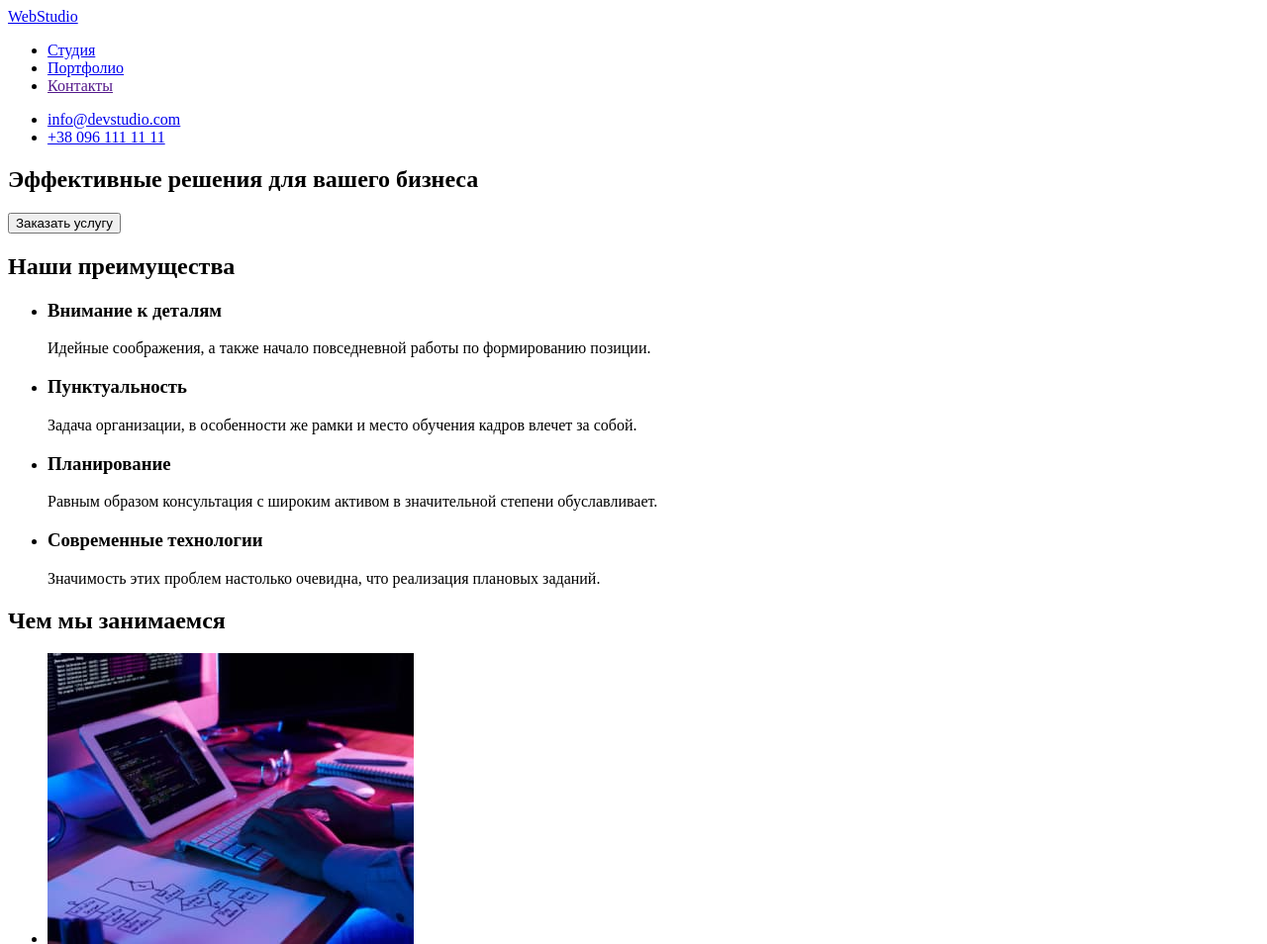
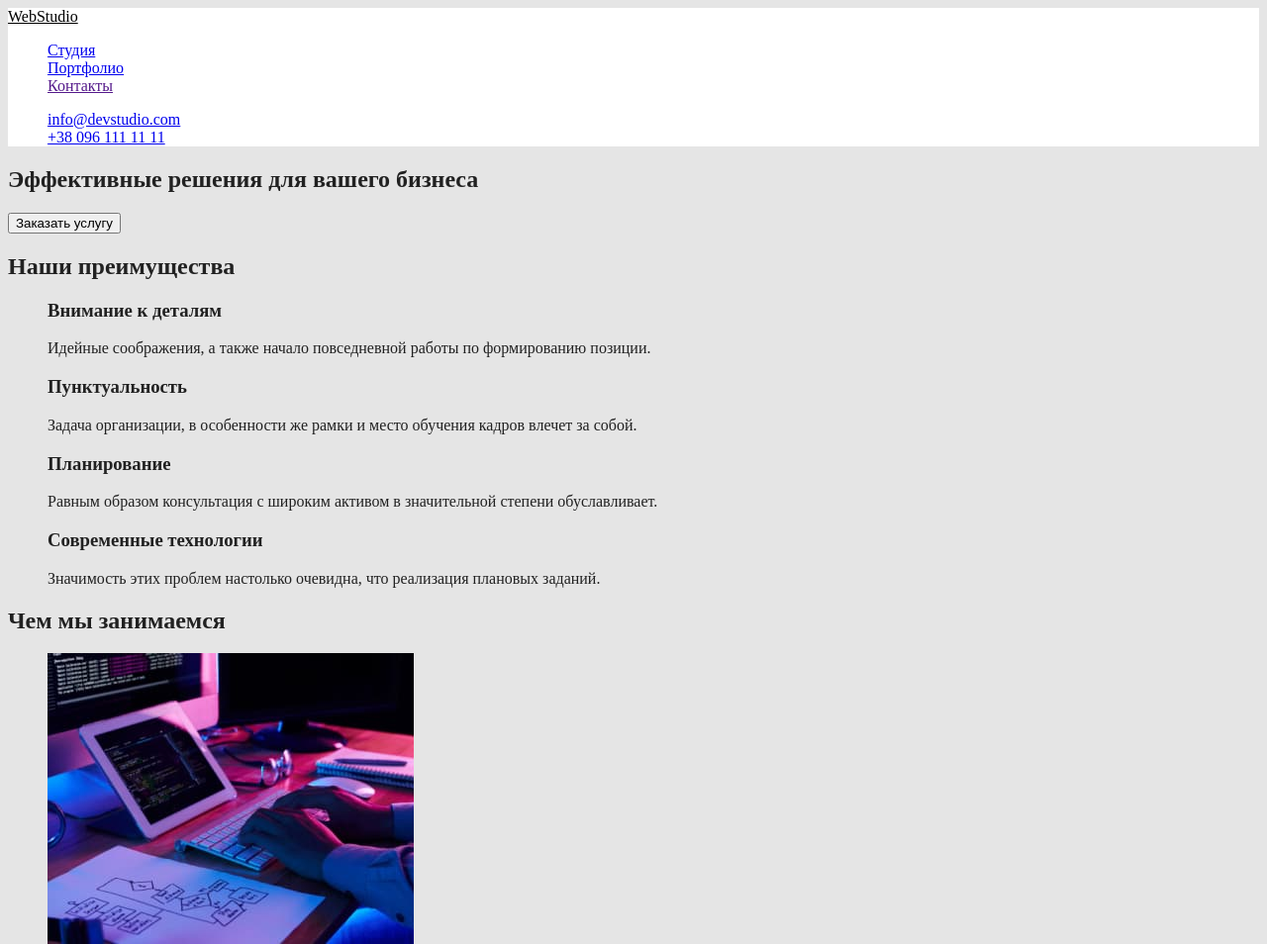
Before and after one commit to Cocokringle/goit-markup-hw-02, a plain HTML site: page index.html in a window 1280 px wide. Shown: the top 954 px of the page at 99% size. Drawn offline with Linux system fonts and the light colour scheme.

Commit message:
подключает цсс

```diff
--- a/css/styles.css
+++ b/css/styles.css
@@ -0,0 +1,24 @@
+/* Цвет основного текста #212121 */
+/* Цвет вторичного текста #757575 */
+/* Цвет акцента #2196F3 */
+/* Цвета эмблемы #000000 #FFFFFF  */
+/* Цвет заголовка героя и адреса #FFFFFF */
+/* Цвет контактов в футере rgba(255, 255, 255, 0.6); */
+/* Цвет шапки #FFFFFF */
+/* Цвет основного фона #E5E5E5 */
+/* Цвет вторичного фона #F5F4FA */
+/* Цвет фона в футере #2F303A */
+
+body {
+  background-color: #e5e5e5;
+  color: #212121;
+}
+ul {
+  list-style: none;
+}
+header {
+  background-color: #ffffff;
+}
+.logo {
+  color: #000000;
+}
--- a/index.html
+++ b/index.html
@@ -5,13 +5,14 @@
     <meta charset="UTF-8">
     <meta http-equiv="X-UA-Compatible" content="IE=edge">
     <meta name="viewport" content="width=device-width, initial-scale=1.0">
-    <title>Document</title>
+    <title>WebStudio</title>
+    <link rel="stylesheet" href="./css/styles.css">
 </head>
 
 <body>
     <!--Шапка страницы-->
     <header>
-        <a href="./index.html">WebStudio</a>
+        <a href="./index.html" class="logo">WebStudio</a>
         <!--Навигция на другие страницы-->
         <nav>
             <ul>
```
Also changed, not shown: portfolio.html (+2 -1 lines).
